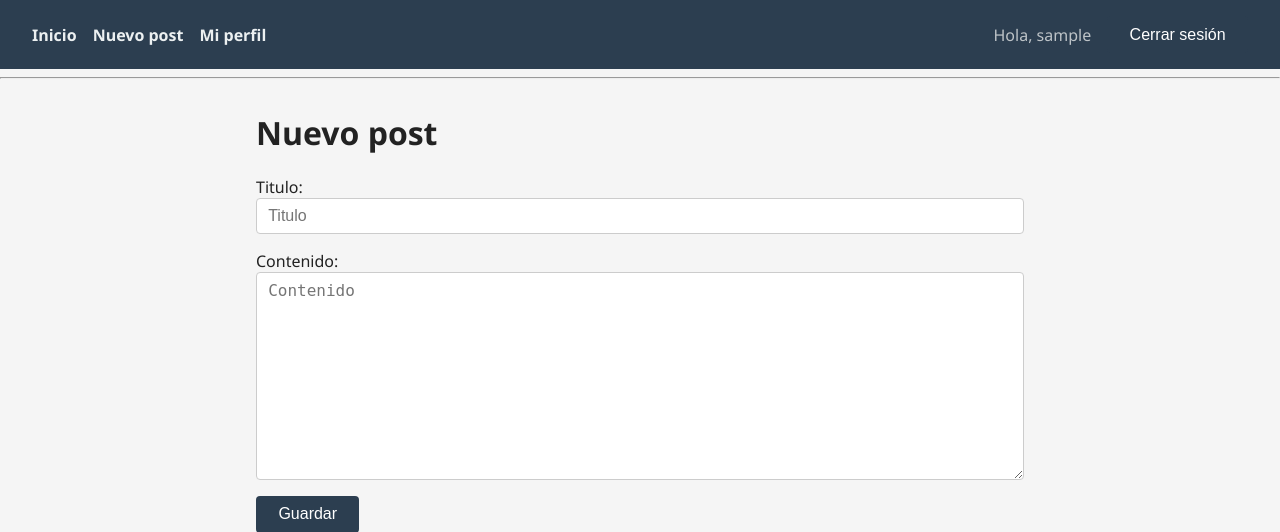
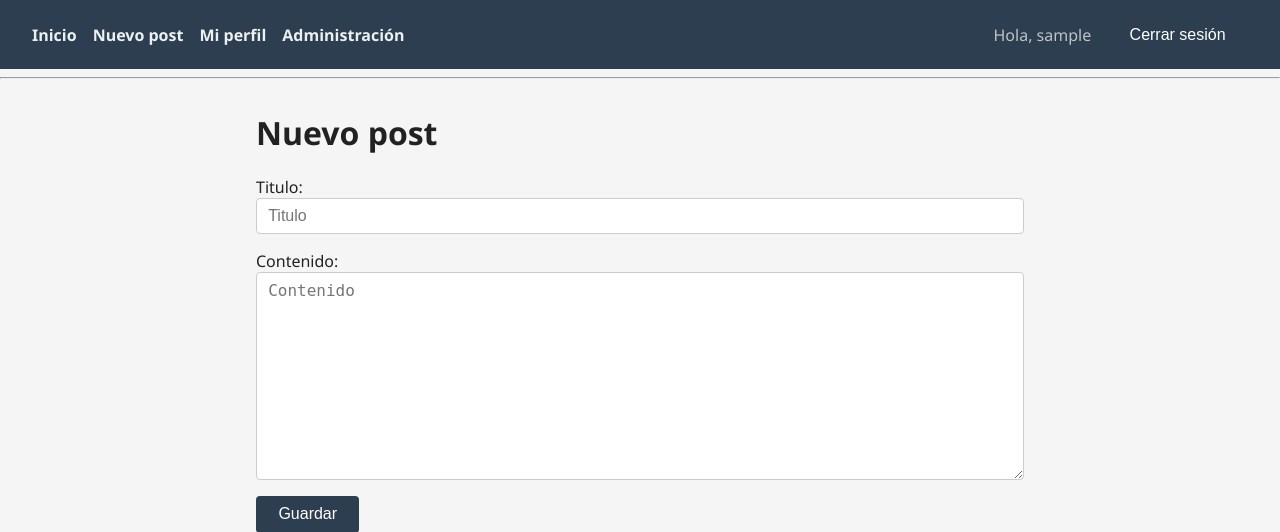
Before and after one commit to IsmaOstk/MiBlog-Django, a Django app: page /post/nuevo/ in a window 1280 px wide. Shown: the top 532 px of the page. Run offline with Django 5.2, Linux system fonts and the light colour scheme; the visitor is signed in with stand-in values (Sample User, id 1).

Commit message:
Corrige acceso a administracion

```diff
--- a/Blog/templates/base.html
+++ b/Blog/templates/base.html
@@ -12,6 +12,9 @@
         {% if user.is_authenticated %}
             <a href="{% url 'post_create' %}">Nuevo post</a>
             <a href="{% url 'perfil' %}">Mi perfil</a>
+            {% if user.is_staff %}
+                <a href="/admin/">Administración</a>
+            {% endif %}
             <span>Hola, {{ user.username }}</span>
             <form action="{% url 'logout' %}" method="post" style="display:inline;">
                 {% csrf_token %}
```
Also changed, not shown: README.md (added).
